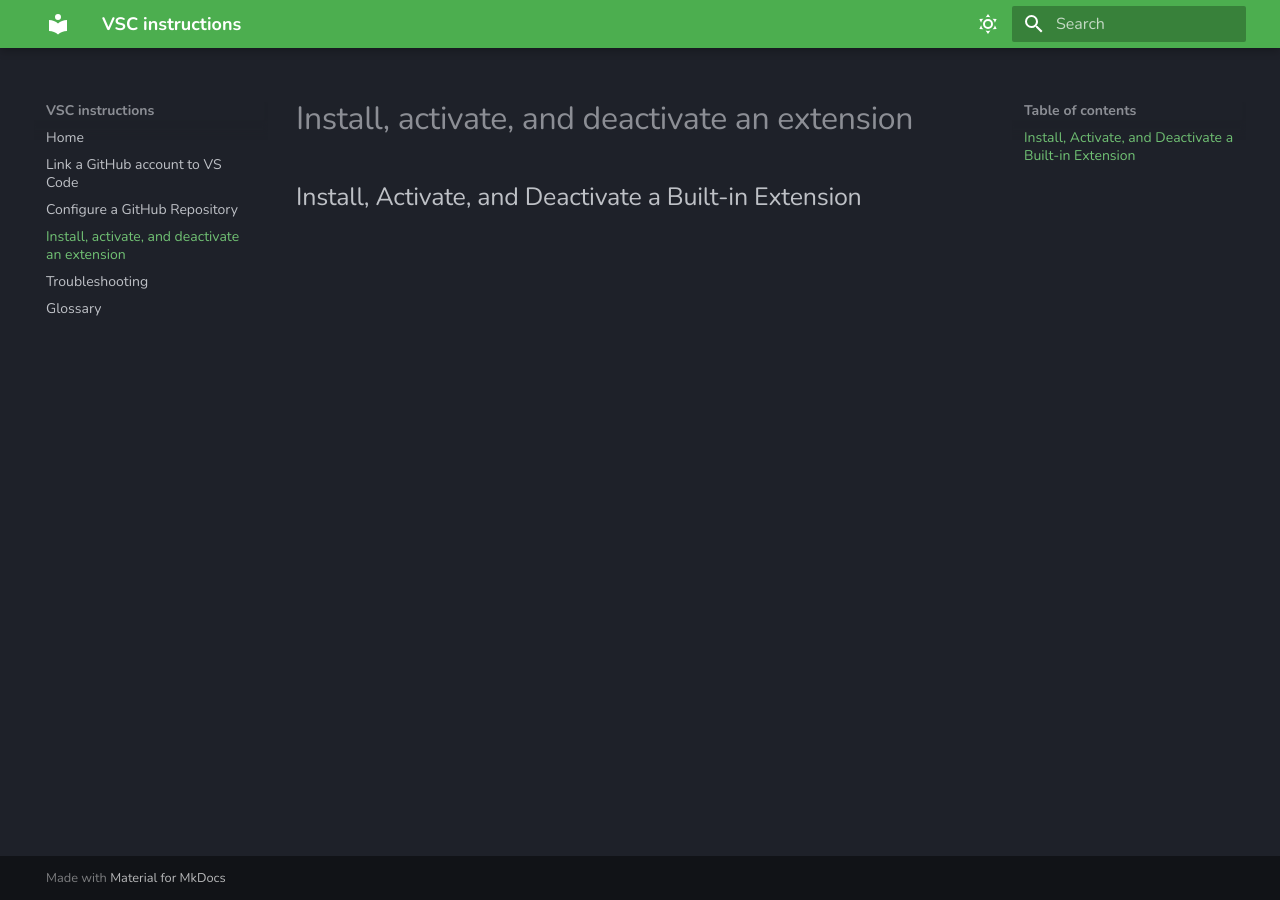
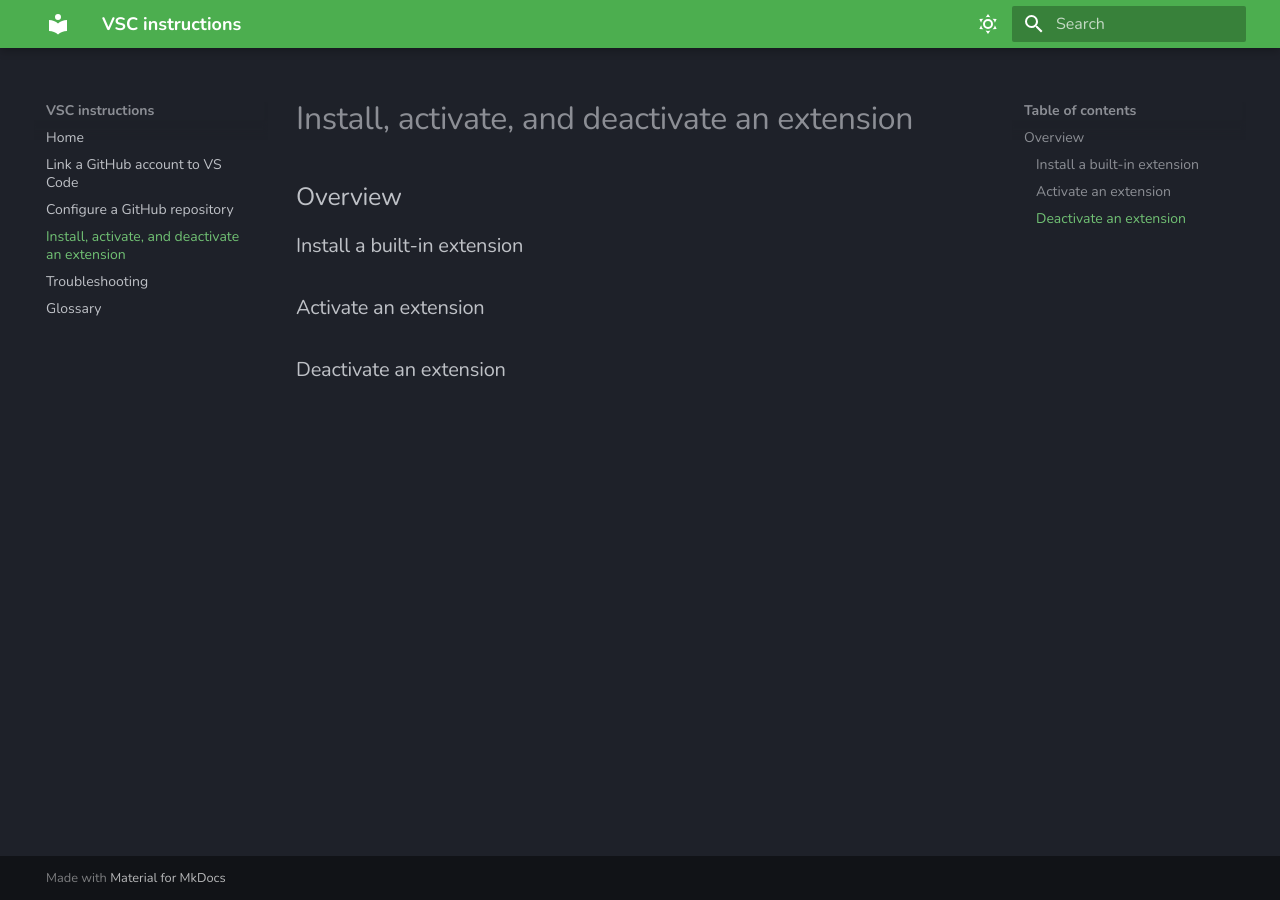
Before and after one commit to DJANG2024/MKDocsMaterial, an MkDocs documentation site: the page built from docs/task3.md, in a window 1280 px wide. Built offline with MkDocs 1.6.1 and Material for MkDocs 9.7.7, drawn with Linux system fonts in a browser that asks for light colours.

Commit message:
Reorganize page structure

```diff
--- a/docs/task3.md
+++ b/docs/task3.md
@@ -1 +1,9 @@
-## Install, Activate, and Deactivate a Built-in Extension
+## Overview
+
+### Install a built-in extension
+
+
+### Activate an extension
+
+
+### Deactivate an extension
--- a/mkdocs.yml
+++ b/mkdocs.yml
@@ -35,7 +35,7 @@ markdown_extensions:
 nav:
   - Home: "index.md"
   - Link a GitHub account to VS Code: "task1.md"
-  - Configure a GitHub Repository: "task2.md"
+  - Configure a GitHub repository: "task2.md"
   - Install, activate, and deactivate an extension: "task3.md"
   - Troubleshooting: "Troubleshooting.md"
   - Glossary: "Glossary.md"
```
Also changed, not shown: docs/index.md (+2 -2 lines).
